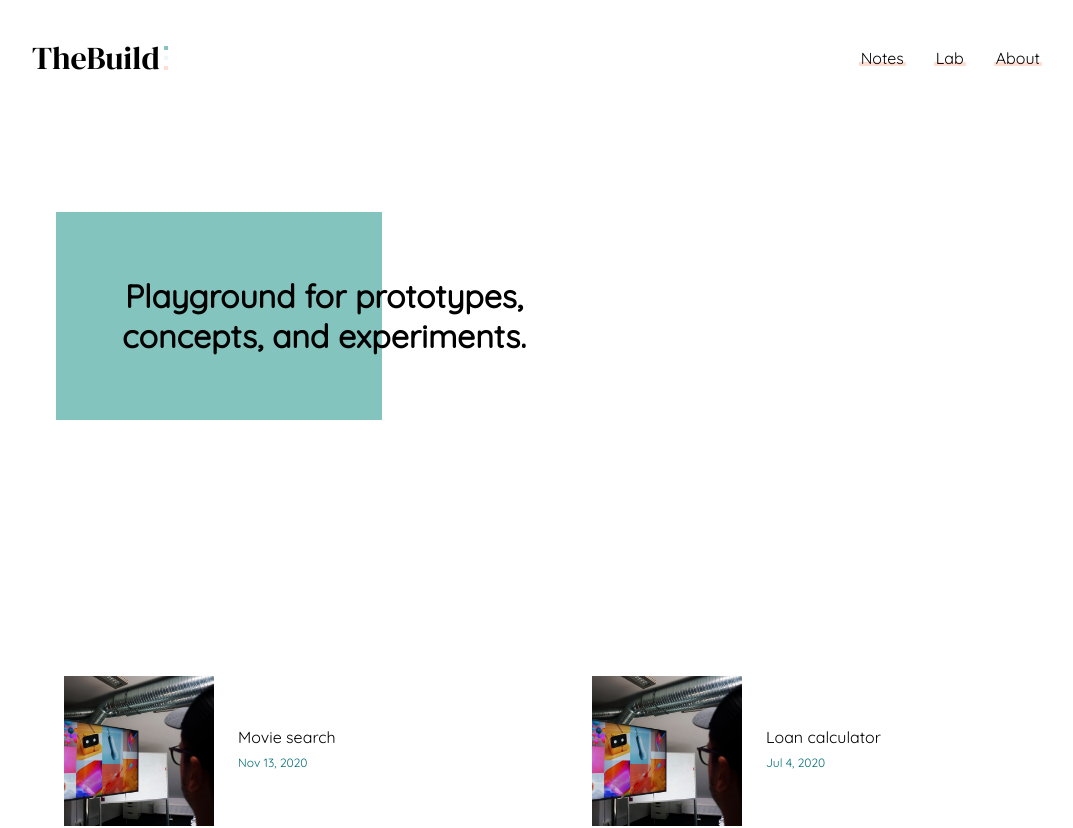
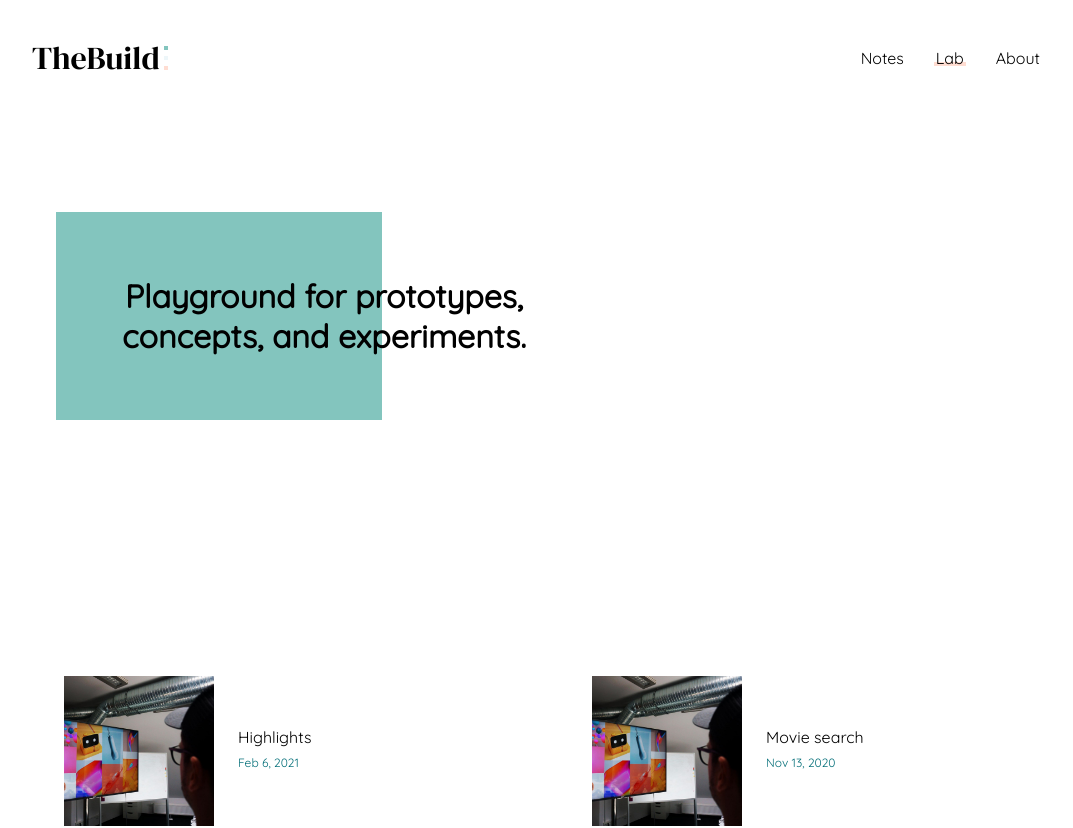
Before and after one commit to tjankowski/thebuild, a Next.js app: page /lab in a window 1280 px wide. Shown: the top 828 px of the page, without its empty margins (96-1169 px from the left). Built offline with nearby package versions, Linux system fonts and the light colour scheme.

Commit message:
Add styles for link highlights

```diff
--- /dev/null
+++ b/_data/lab/hightlights.md
@@ -0,0 +1,24 @@
+---
+title: "Highlights"
+date: "2021-02-06"
+externalLink: ""
+category: "Concept"
+---
+
+Small concepts for the text highlights.
+
+<section class="section">
+<div class="grid">
+<div class="grid__half center">
+<span class="type-2x highlight">
+Static highlight
+</span>
+</div>
+
+<div class="grid__half center">
+<span class="type-2x highlight highlight_hover">
+Hover highlight
+</span>
+</div>
+</div>
+</section>
--- a/styles/_common.scss
+++ b/styles/_common.scss
@@ -1,21 +1,50 @@
 @use "colors" as colors;
+@use "variables" as var;
 
 .highlight {
-  position: relative;
-  z-index: 0;
-  &::before {
-    content: "";
-    position: absolute;
-    left: -0.125em;
-    right: -0.125em;
-    bottom: 0.125em;
-    height: 0.25em;
-    z-index: -1;
-    background: colors.$lightOrange;
+  @include var.highlight(colors.$lightOrange);
+
+  &_hover {
+    cursor: pointer;
+    &::before {
+      opacity: 0;
+      transform: translateY(0.125em);
+      transition: transform 1s ease-out, opacity 0.3s ease-out;
+    }
+    &:hover {
+      &::before {
+        opacity: 1;
+        transform: translateY(0);
+        animation-duration: 3s;
+        animation-name: highlight-puls;
+        animation-iteration-count: infinite;
+        animation-timing-function: linear;
+        animation-delay: 2s;
+        transition: transform 1s ease-out, opacity 0.25s ease-in-out;
+      }
+    }
+  }
+}
+
+@keyframes highlight-puls {
+  0% {
+    transform: translateY(0);
   }
 
-  &_green:after {
-    background: colors.$lightGreen;
+  25% {
+    transform: translateY(2px);
+  }
+
+  50% {
+    transform: translateY(0);
+  }
+
+  75% {
+    transform: translateY(-2px);
+  }
+
+  100% {
+    transform: translateY(0);
   }
 }
 
@@ -37,3 +66,7 @@
   height: 300px;
   background-color: lightgray;
 }
+
+.type-2x {
+  font-size: 2em;
+}
```
